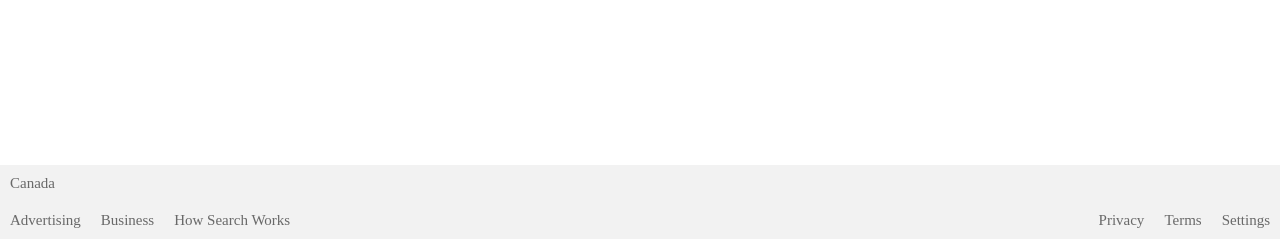
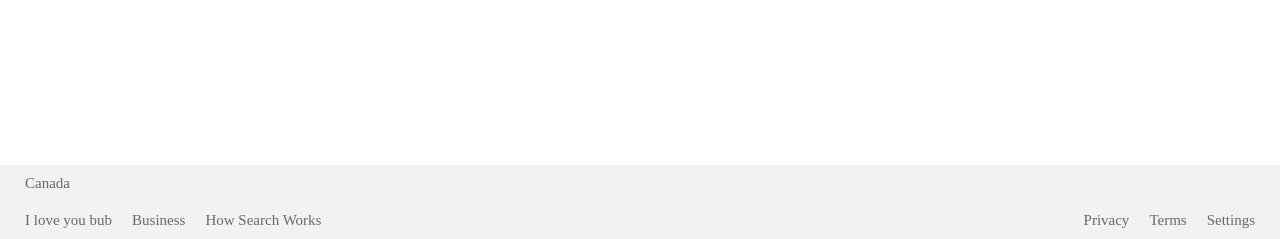
Before and after one commit to aidanclarkescott/google-homepage, a plain HTML site: page index.html in a window 1280 px wide. Shown: the part 561-800 px from the top of the page. Drawn offline with Linux system fonts and the light colour scheme.

Commit message:
Changed margins on footer

```diff
--- a/index.html
+++ b/index.html
@@ -74,6 +74,8 @@
         margin: 0;
         padding: 0;
         overflow: hidden;
+        margin-right: 15px;
+        margin-left: 15px;
       }
 
       .footer li {
@@ -128,7 +130,7 @@
           <li>Canada</li>
         </ul>
         <ul>
-          <li>Advertising</li>
+          <li>I love you bub</li>
           <li>Business</li>
           <li>How Search Works</li>
           <li style="float: right;">Settings</li>
```
